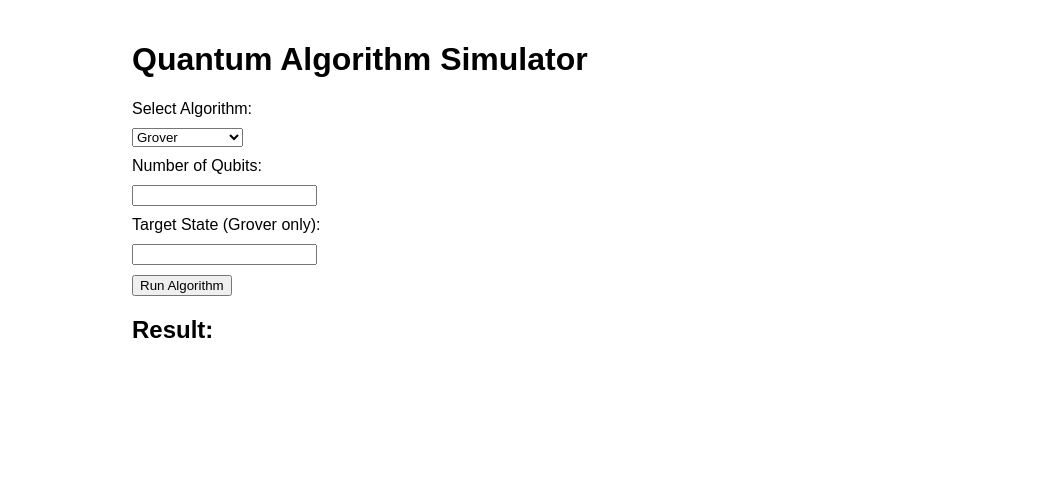
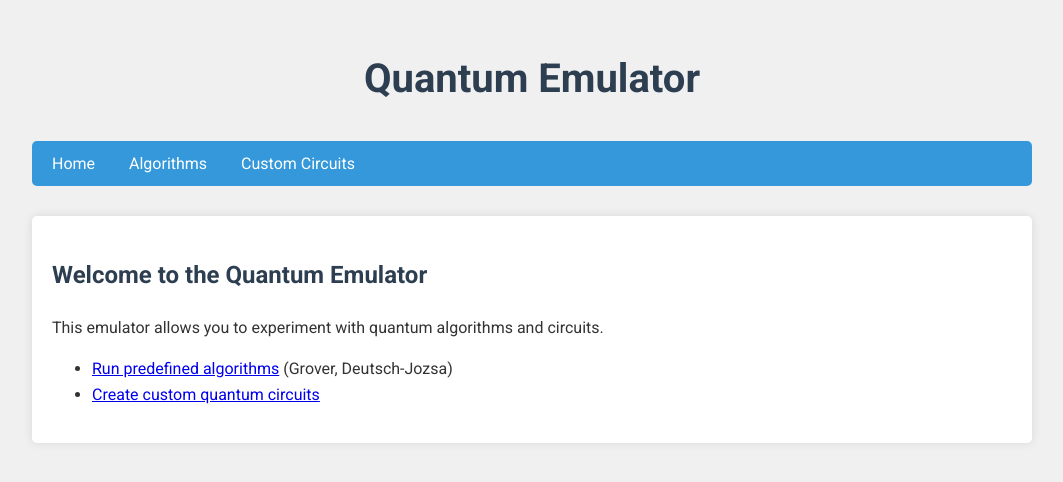
Before and after one commit to Raphala27/quantum_emulator, a Flask app: page / in a window 1280 px wide. Shown: the top 482 px of the page, without its empty margins (108-1171 px from the left). Run offline with Flask 3, Linux system fonts and the light colour scheme.

Commit message:
feat: create the frontend menu and the routes

````diff
--- a/requirements.txt
+++ b/requirements.txt
@@ -0,0 +1,5 @@
+# Requirements for the program
+
+```
+Flask
+```
--- a/src/algorithms.py
+++ b/src/algorithms.py
@@ -1,4 +1,6 @@
 import numpy as np
+import io
+import sys
 from src.emulator import measure_probabilities
 from src.gates import apply_single_qubit_gate, apply_cnot, H, X
 from src.oracles import grover_oracle
--- a/src/circuits.py
+++ b/src/circuits.py
@@ -207,34 +207,3 @@ def run_deutsch_jozsa(num_qubits):
 #     root.mainloop()
 
 # if __name__ == "__main__":
-
-
-app = Flask(__name__)
-
-# Keep your existing functions (run_grover, run_deutsch_jozsa, etc.)
-# Make sure they return strings instead of printing directly
-
-@app.route('/')
-def index():
-    return render_template('index.html')
-
-@app.route('/run_algorithm', methods=['POST'])
-def run_algorithm():
-    algorithm = request.form['algorithm']
-    num_qubits = int(request.form['num_qubits'])
-
-    if algorithm == 'Grover':
-        target_state = request.form['target_state']
-        if not all(bit in '01' for bit in target_state) or len(target_state) != num_qubits:
-            return jsonify({'error': f"Please enter a valid binary target state with {num_qubits} bits."})
-        result = run_grover(target_state)
-    elif algorithm == 'Deutsch-Jozsa':
-        result = run_deutsch_jozsa(num_qubits)
-    else:
-        return jsonify({'error': 'Invalid algorithm selected.'})
-
-    return jsonify({'result': result})
-
-if __name__ == '__main__':
-    app.run(debug=True)
-#     main()
--- /dev/null
+++ b/src/main.py
@@ -0,0 +1,9 @@
+from flask import Flask
+from src.routes import register_routes
+
+
+app = Flask(__name__)
+register_routes(app)
+
+if __name__ == '__main__':
+    app.run(debug=True)
--- /dev/null
+++ b/src/routes.py
@@ -0,0 +1,32 @@
+from flask import render_template, request, jsonify
+from src.circuits import run_grover, run_deutsch_jozsa
+
+def register_routes(app):
+    @app.route('/')
+    def index():
+        return render_template('index.html')
+
+    @app.route('/algorithms')
+    def algorithms():
+        return render_template('algorithms.html')
+
+    @app.route('/custom_circuits')
+    def custom_circuits():
+        return render_template('custom_circuits.html')
+
+    @app.route('/run_algorithm', methods=['POST'])
+    def run_algorithm():
+        algorithm = request.form['algorithm']
+        num_qubits = int(request.form['num_qubits'])
+
+        if algorithm == 'Grover':
+            target_state = request.form['target_state']
+            if not all(bit in '01' for bit in target_state) or len(target_state) != num_qubits:
+                return jsonify({'error': f"Please enter a valid binary target state with {num_qubits} bits."})
+            result = run_grover(target_state)
+        elif algorithm == 'Deutsch-Jozsa':
+            result = run_deutsch_jozsa(num_qubits)
+        else:
+            return jsonify({'error': 'Invalid algorithm selected.'})
+
+        return jsonify({'result': result})
--- /dev/null
+++ b/src/static/css/style.css
@@ -0,0 +1,88 @@
+body {
+    font-family: 'Roboto', Arial, sans-serif;
+    line-height: 1.6;
+    color: #333;
+    max-width: 1000px;
+    margin: 0 auto;
+    padding: 20px;
+    background-color: #f0f0f0;
+}
+
+h1, h2, h3 {
+    color: #2c3e50;
+}
+
+h1 {
+    text-align: center;
+    font-size: 2.5em;
+    margin-bottom: 30px;
+}
+
+nav {
+    background-color: #3498db;
+    padding: 10px;
+    border-radius: 5px;
+    margin-bottom: 30px;
+}
+
+nav a {
+    color: white;
+    text-decoration: none;
+    padding: 5px 10px;
+    margin-right: 10px;
+    border-radius: 3px;
+    transition: background-color 0.3s;
+}
+
+nav a:hover {
+    background-color: #2980b9;
+}
+
+.content {
+    background-color: white;
+    padding: 20px;
+    border-radius: 5px;
+    box-shadow: 0 0 10px rgba(0, 0, 0, 0.1);
+}
+
+form {
+    margin-top: 20px;
+}
+
+label, select, input, button {
+    display: block;
+    margin-bottom: 15px;
+    width: 100%;
+}
+
+select, input[type="number"], input[type="text"] {
+    padding: 8px;
+    border: 1px solid #ddd;
+    border-radius: 4px;
+    font-size: 16px;
+}
+
+button {
+    background-color: #2ecc71;
+    color: white;
+    padding: 10px 15px;
+    border: none;
+    border-radius: 4px;
+    cursor: pointer;
+    font-size: 16px;
+    transition: background-color 0.3s;
+}
+
+button:hover {
+    background-color: #27ae60;
+}
+
+#result {
+    background-color: #ecf0f1;
+    border: 1px solid #bdc3c7;
+    border-radius: 4px;
+    padding: 15px;
+    white-space: pre-wrap;
+    font-family: 'Courier New', Courier, monospace;
+    margin-top: 20px;
+}
--- /dev/null
+++ b/src/templates/base.html
@@ -0,0 +1,22 @@
+<!DOCTYPE html>
+<html lang="en">
+<head>
+    <meta charset="UTF-8">
+    <meta name="viewport" content="width=device-width, initial-scale=1.0">
+    <title>{% block title %}Quantum Emulator{% endblock %}</title>
+    <link href="https://fonts.googleapis.com/css2?family=Roboto:wght@300;400;700&display=swap" rel="stylesheet">
+    <link rel="stylesheet" href="{{ url_for('static', filename='css/style.css') }}">
+    {% block head %}{% endblock %}
+</head>
+<body>
+    <h1>Quantum Emulator</h1>
+    <nav>
+        <a href="/">Home</a>
+        <a href="/algorithms">Algorithms</a>
+        <a href="/custom_circuits">Custom Circuits</a>
+    </nav>
+    <div class="content">
+        {% block content %}{% endblock %}
+    </div>
+</body>
+</html>
--- a/src/templates/index.html
+++ b/src/templates/index.html
@@ -1,71 +1,10 @@
-<!DOCTYPE html>
-<html lang="en">
-<head>
-    <meta charset="UTF-8">
-    <meta name="viewport" content="width=device-width, initial-scale=1.0">
-    <title>Quantum Algorithm Simulator</title>
-    <script src="https://code.jquery.com/jquery-3.6.0.min.js"></script>
-    <style>
-        body { font-family: Arial, sans-serif; max-width: 800px; margin: 0 auto; padding: 20px; }
-        label, select, input, button { display: block; margin-bottom: 10px; }
-        #result { white-space: pre-wrap; }
-    </style>
-</head>
-<body>
-    <h1>Quantum Algorithm Simulator</h1>
-    <form id="algorithm-form">
-        <label for="algorithm">Select Algorithm:</label>
-        <select id="algorithm" name="algorithm">
-            <option value="Grover">Grover</option>
-            <option value="Deutsch-Jozsa">Deutsch-Jozsa</option>
-        </select>
+{% extends "base.html" %}
 
-        <label for="num_qubits">Number of Qubits:</label>
-        <input type="number" id="num_qubits" name="num_qubits" required>
-
-        <div id="target_state_container">
-            <label for="target_state">Target State (Grover only):</label>
-            <input type="text" id="target_state" name="target_state">
-        </div>
-
-        <button type="submit">Run Algorithm</button>
-    </form>
-
-    <h2>Result:</h2>
-    <pre id="result"></pre>
-
-    <script>
-        $(document).ready(function() {
-            function updateTargetStateVisibility() {
-                if ($('#algorithm').val() === 'Grover') {
-                    $('#target_state_container').show();
-                } else {
-                    $('#target_state_container').hide();
-                }
-            }
-
-            $('#algorithm').change(updateTargetStateVisibility);
-            updateTargetStateVisibility(); // Call on page load
-
-            $('#algorithm-form').submit(function(e) {
-                e.preventDefault();
-                $.ajax({
-                    url: '/run_algorithm',
-                    method: 'POST',
-                    data: $(this).serialize(),
-                    success: function(response) {
-                        if (response.error) {
-                            $('#result').text('Error: ' + response.error);
-                        } else {
-                            $('#result').text(response.result);
-                        }
-                    },
-                    error: function() {
-                        $('#result').text('An error occurred while running the algorithm.');
-                    }
-                });
-            });
-        });
-    </script>
-</body>
-</html>
+{% block content %}
+<h2>Welcome to the Quantum Emulator</h2>
+<p>This emulator allows you to experiment with quantum algorithms and circuits.</p>
+<ul>
+    <li><a href="/algorithms">Run predefined algorithms</a> (Grover, Deutsch-Jozsa)</li>
+    <li><a href="/custom_circuits">Create custom quantum circuits</a></li>
+</ul>
+{% endblock %}
````
Also changed, not shown: src/templates/algorithms.html (added, +65 -0 lines), src/templates/custom_circuits.html (added, +8 -0 lines), README.md.
